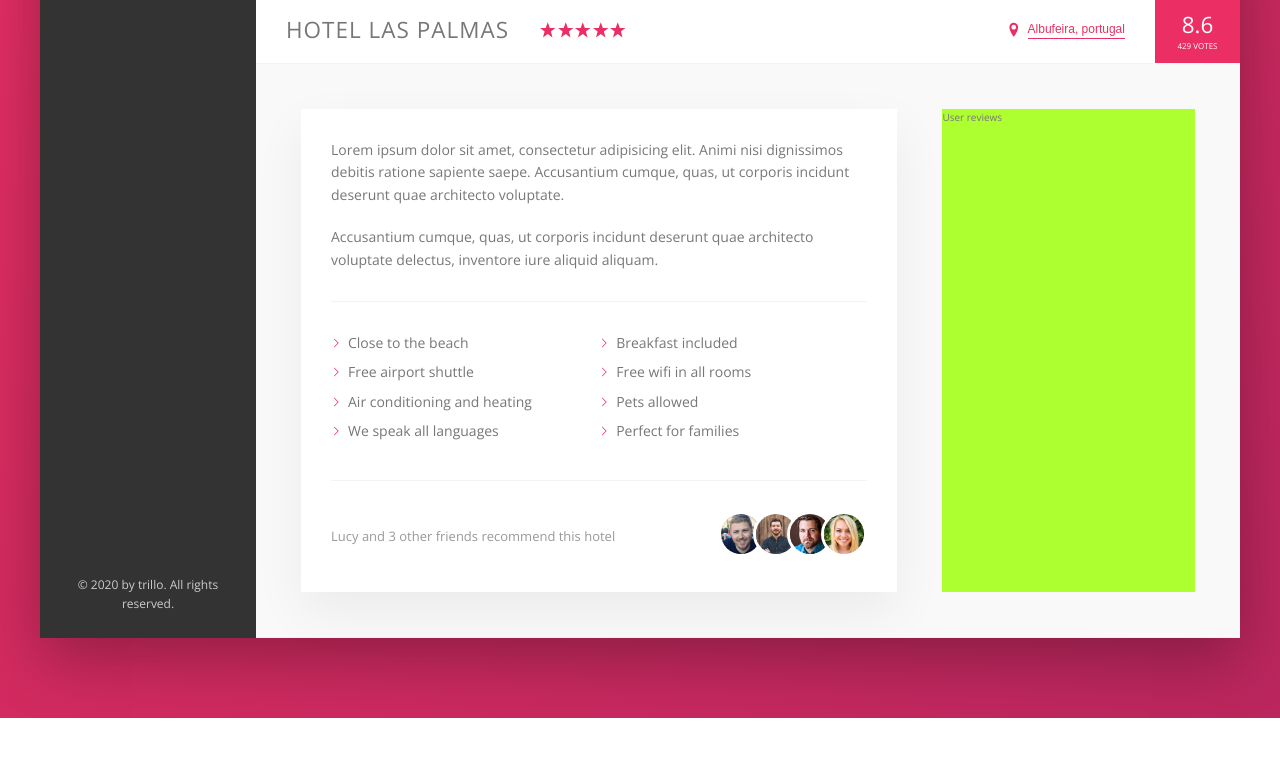
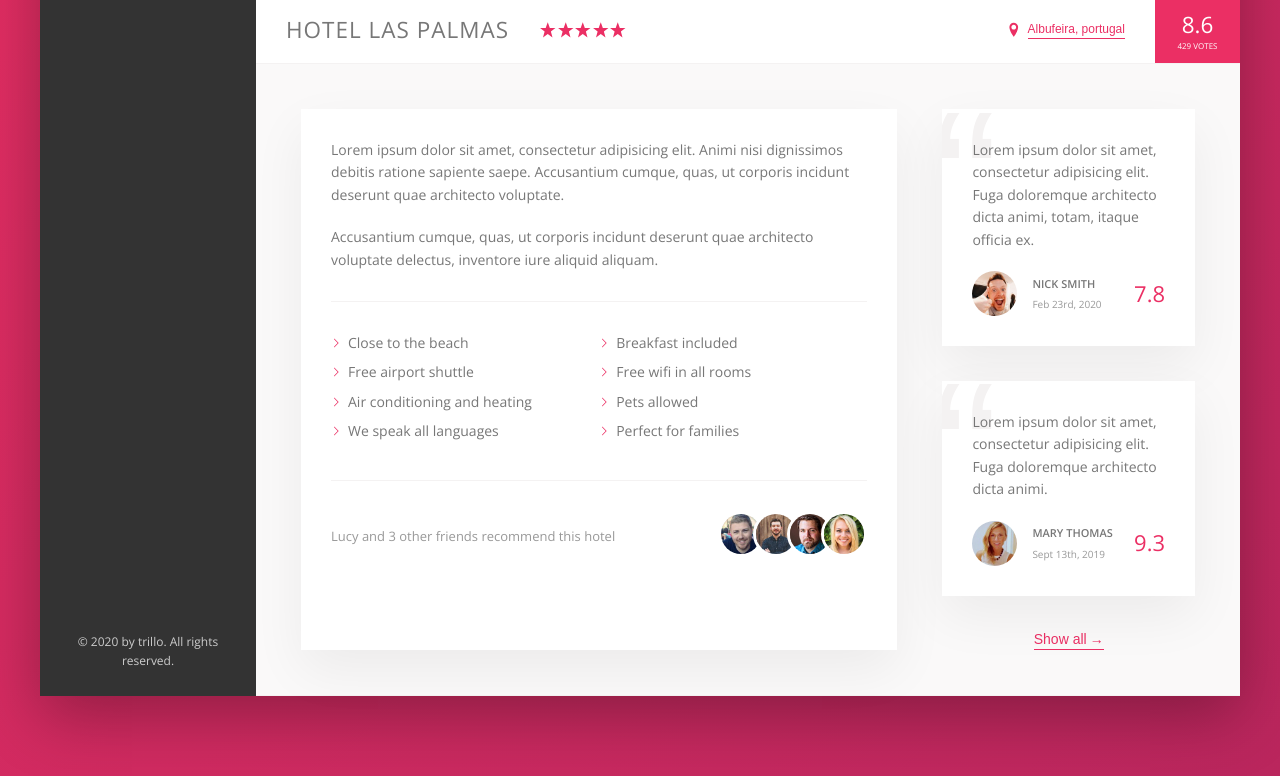
Before and after one commit to andreitch/learnflexbox, a website: page index.html in a window 1280 px wide. Shown: the part 539-1315 px from the top of the page. Before the commit the page ends 1257 px from the top, so only its background shows below. Drawn offline with nearby package versions, Linux system fonts and the light colour scheme.

Commit message:
User Reviews Section

```diff
--- a/index.html
+++ b/index.html
@@ -204,8 +204,35 @@
             </div>
 
             <div class="user-reviews">
-              User reviews
-            </div>
+              <figure class="review">
+                <blockquote class="review__text">
+                  Lorem ipsum dolor sit amet, consectetur adipisicing elit. Fuga doloremque architecto dicta animi, totam, itaque officia ex.
+                </blockquote>
+                <figcaption class="review__user">
+                  <img src="img/user-1.jpg" alt="User 1" class="review__photo">
+                  <div class="review__user-box">
+                    <p class="review__user-name">Nick Smith</p>
+                    <p class="review__user-date">Feb 23rd, 2020</p>
+                  </div>
+                  <div class="review__rating">7.8</div>
+                </figcaption>
+              </figure>
+
+              <figure class="review">
+                <blockquote class="review__text">
+                  Lorem ipsum dolor sit amet, consectetur adipisicing elit. Fuga doloremque architecto dicta animi.
+                </blockquote>
+                <figcaption class="review__user">
+                  <img src="img/user-2.jpg" alt="User 2" class="review__photo">
+                  <div class="review__user-box">
+                    <p class="review__user-name">Mary Thomas</p>
+                    <p class="review__user-date">Sept 13th, 2019</p>
+                  </div>
+                  <div class="review__rating">9.3</div>
+                </figcaption>
+              </figure>
+
+              <button class="btn-inline">Show all<span>&rarr;</span></button>
           </div>
         </main>
       </div>
--- a/sass/_components.scss
+++ b/sass/_components.scss
@@ -257,8 +257,17 @@
   cursor: pointer;
   transition: 0.2s;
 
+  & span {
+    margin-left: 3px;
+    transition: margin-left 0.2s;
+  }
+
   &:hover {
     color: var(--color-grey-dark-1);
+
+    span {
+      margin-left: 8px;
+    }
   }
 
   &:focus {
@@ -346,3 +355,64 @@
     }
   }
 }
+
+.review {
+  background-color: #fff;
+  box-shadow: var(--shadow-light);
+  position: relative;
+  overflow: hidden;
+  padding: 3rem;
+  margin-bottom: 3.5rem;
+
+  &__text {
+    margin-bottom: 2rem;
+    z-index: 10;
+    position: relative;
+  }
+
+  &__user {
+    display: flex;
+    align-items: center;
+  }
+
+  &__photo {
+    height: 4.5rem;
+    width: 4.5rem;
+    border-radius: 50%;
+    margin-right: 1.5rem;
+  }
+
+  &__user-box {
+    margin-right: auto;
+  }
+
+  &__user-name {
+    font-size: 1.1rem;
+    font-weight: 600;
+    text-transform: uppercase;
+    margin-bottom: 0.4rem;
+  }
+
+  &__user-date {
+    font-size: 1rem;
+    color: var(--color-grey-dark-3);
+  }
+
+  &__rating {
+    color: var(--color-primary);
+    font-size: 2.2rem;
+    font-weight: 300;
+  }
+
+  &::before {
+    content: "\201C";
+    position: absolute;
+    top: -2.75rem;
+    left: -1rem;
+    line-height: 1;
+    font-size: 20rem;
+    color: var(--color-grey-light-2);
+    font-family: sans-serif;
+    z-index: 1;
+  }
+}
--- a/sass/_layout.scss
+++ b/sass/_layout.scss
@@ -38,6 +38,7 @@
 }
 
 .detail {
+  font-size: 1.4rem;
   display: flex;
   padding: 4.5rem;
   background-color: var(--color-grey-light-1);
@@ -45,7 +46,6 @@
 }
 
 .description {
-  font-size: 1.4rem;
   background-color: #fff;
   box-shadow: var(--shadow-light);
   padding: 3rem;
@@ -54,6 +54,9 @@
 }
 
 .user-reviews {
-  background-color: greenyellow;
   flex: 1;
+
+  display: flex;
+  flex-direction: column;
+  align-items: center;
 }
```
Also changed, not shown: css/style.css, img/user-1.jpg (added), img/user-2.jpg (added).
